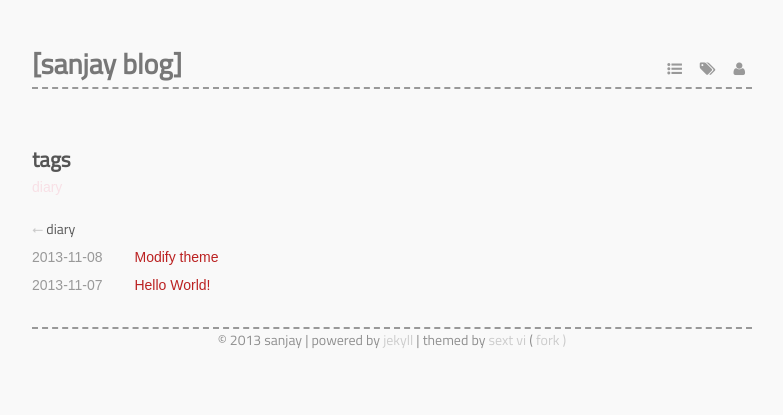
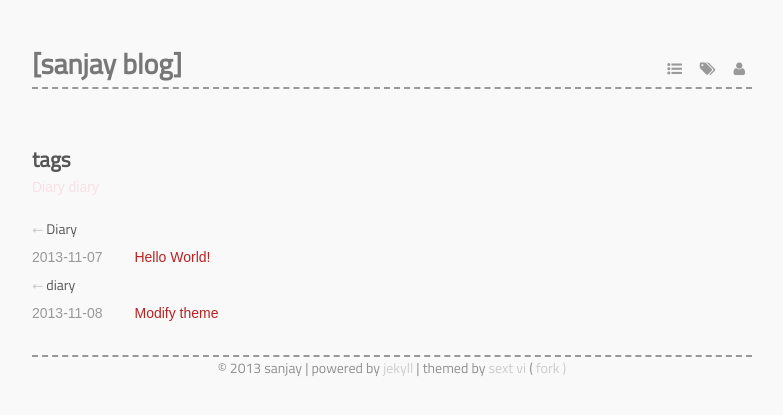
Before and after one commit to SanjayZhang/jekyll_blog, a Jekyll site: the page built from tags.markdown, in a window 1280 px wide. Shown: the top 415 px of the page, without its empty margins (248-1031 px from the left). Built offline with Jekyll 4.4.1, drawn with Linux system fonts in a browser that asks for light colours; some web fonts are replaced; Markdown is read by kramdown in place of the engine named in the settings.

Commit message:
Update 2013-11-07-hello-world.markdown

```diff
--- a/_posts/2013-11-07-hello-world.markdown
+++ b/_posts/2013-11-07-hello-world.markdown
@@ -2,7 +2,7 @@
 title: Hello World!
 layout: post
 tags:
-  - diary
+  - Diary
 ---
 
 
```
